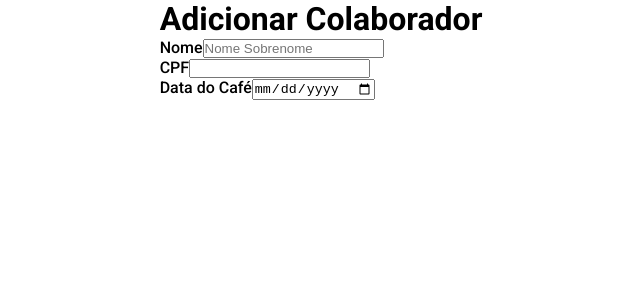
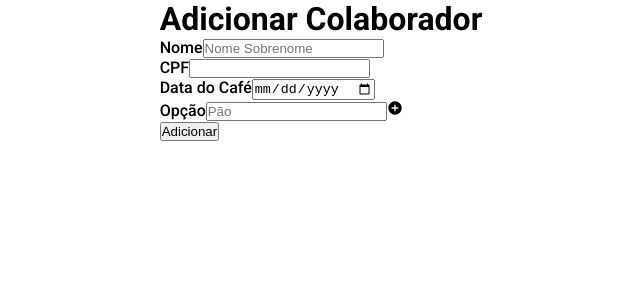
Before and after one commit to nhsneto/cafe-frontend, a React (Vite) app: page /cadastro in a window 1280 px wide. Shown: the top 300 px of the page, without its empty margins (319-959 px from the left). Built offline with nearby package versions, Linux system fonts and the light colour scheme.

Commit message:
Finaliza cadastro

```diff
--- a/src/Routes/Cadastro.jsx
+++ b/src/Routes/Cadastro.jsx
@@ -1,11 +1,15 @@
-import { useState } from "react";
+import { useEffect, useState } from "react";
 import InputMask from "react-input-mask";
+import { MdAddCircle } from "react-icons/md";
+import { FaTrash } from "react-icons/fa";
 import styles from "./Cadastro.module.css";
 
 function Cadastro() {
   const [nome, setNome] = useState("");
   const [cpf, setCpf] = useState("");
   const [dataCafe, setDataCafe] = useState("");
+  const [opcao, setOpcao] = useState("");
+  const [opcoes, setOpcoes] = useState([]);
 
   function getDataDeAmanha() {
     const data = new Date();
@@ -22,7 +26,46 @@ function Cadastro() {
     return `${ano}-${mes}-${dia}`;
   }
 
-  function adicionaColaborador() {}
+  function isOpcaoExistente(opcao, opcoes) {
+    for (const current of opcoes) {
+      if (current.toUpperCase() === opcao.toUpperCase()) {
+        return true;
+      }
+    }
+
+    return false;
+  }
+
+  function formataOpcoes(opcoes) {
+    const arr = [];
+    for (const opcao of opcoes.toSorted()) {
+      arr.push({ nome: opcao });
+    }
+    return arr;
+  }
+
+  function adicionaColaborador(e) {
+    e.preventDefault();
+
+    const colaborador = {
+      nome: nome,
+      cpf: cpf,
+      opcoes: formataOpcoes(opcoes),
+      data: dataCafe,
+    };
+
+    // useEffect(() => {
+    //   fetch("http://localhost:8080/colaboradores", {
+    //     method: "POST",
+    //     headers: {
+    //       "Content-Type": "application/json",
+    //     },
+    //     body: JSON.stringify(colaborador),
+    //   });
+    // }, []);
+
+    console.log(JSON.stringify(colaborador));
+  }
 
   return (
     <div className={styles.container}>
@@ -43,10 +86,12 @@ function Cadastro() {
 
         <div>
           <label htmlFor="cpf">CPF</label>
-          <InputMask
+          <input
             id="cpf"
             type="text"
-            mask="999.999.999-99"
+            maxLength="11"
+            pattern="[0-9]{11}"
+            title="CPF com 11 caracteres numéricos."
             value={cpf}
             onChange={(e) => setCpf(e.target.value)}
           />
@@ -62,6 +107,49 @@ function Cadastro() {
             onChange={(e) => setDataCafe(e.target.value)}
           />
         </div>
+
+        <div className={styles.opcoesContainer}>
+          <div>
+            <label htmlFor="opcao">Opção</label>
+            <input
+              id="opcao"
+              type="text"
+              placeholder="Pão"
+              value={opcao}
+              onChange={(e) => setOpcao(e.target.value)}
+            />
+            <MdAddCircle
+              className={styles.botaoAdicionar}
+              onClick={() => {
+                if (opcao && !isOpcaoExistente(opcao, opcoes)) {
+                  setOpcoes([...opcoes, opcao]);
+                }
+                setOpcao("");
+              }}
+            />
+          </div>
+          <div>
+            <ul>
+              {opcoes.map((opcao, i) => (
+                <li key={i}>
+                  {opcao}{" "}
+                  <FaTrash
+                    className={styles.lixeira}
+                    onClick={() =>
+                      setOpcoes(
+                        opcoes.filter(
+                          (item) => item.toLowerCase() !== opcao.toLowerCase()
+                        )
+                      )
+                    }
+                  />
+                </li>
+              ))}
+            </ul>
+          </div>
+        </div>
+
+        <input type="submit" value="Adicionar" />
       </form>
     </div>
   );
--- a/src/Routes/Cadastro.module.css
+++ b/src/Routes/Cadastro.module.css
@@ -0,0 +1,3 @@
+.botaoAdicionar {
+  cursor: pointer;
+}
```
